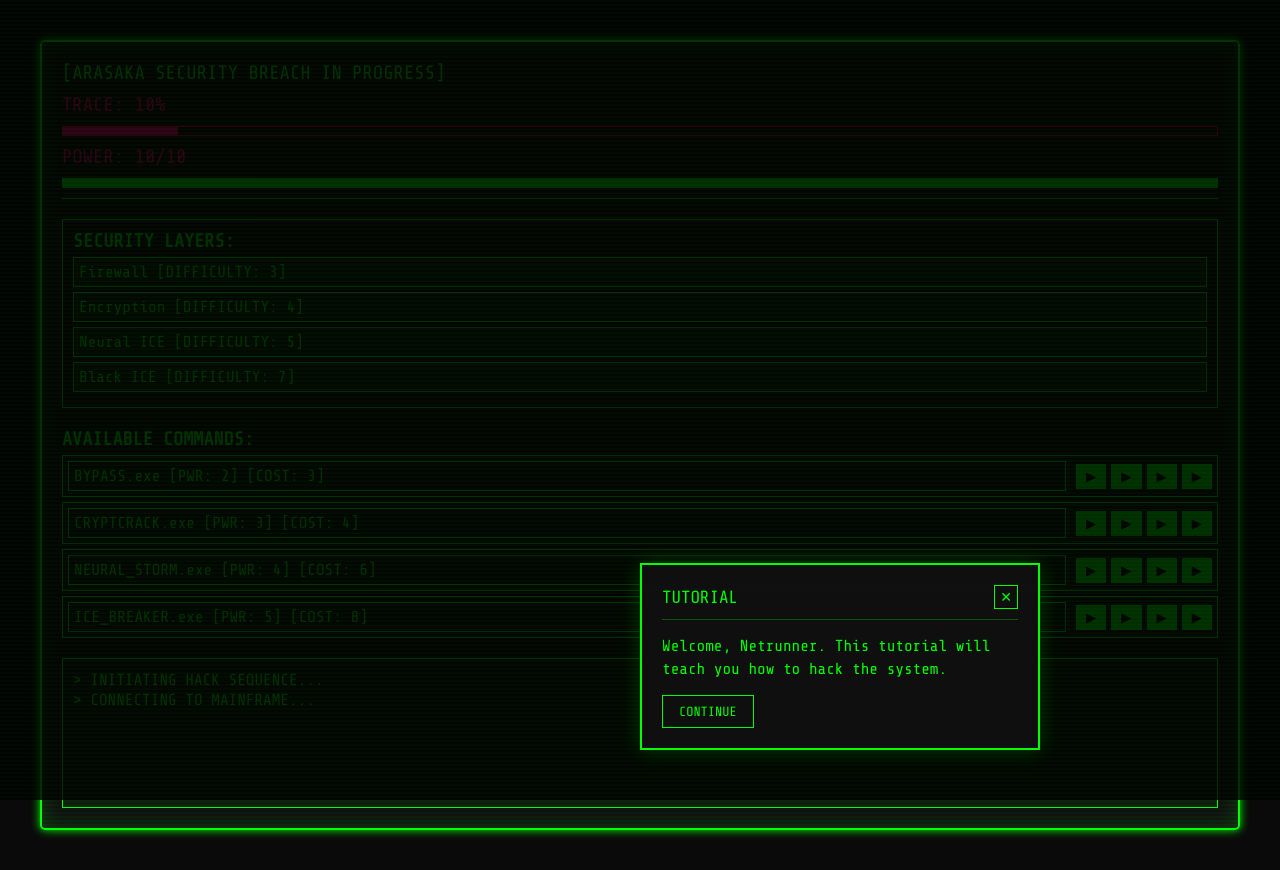
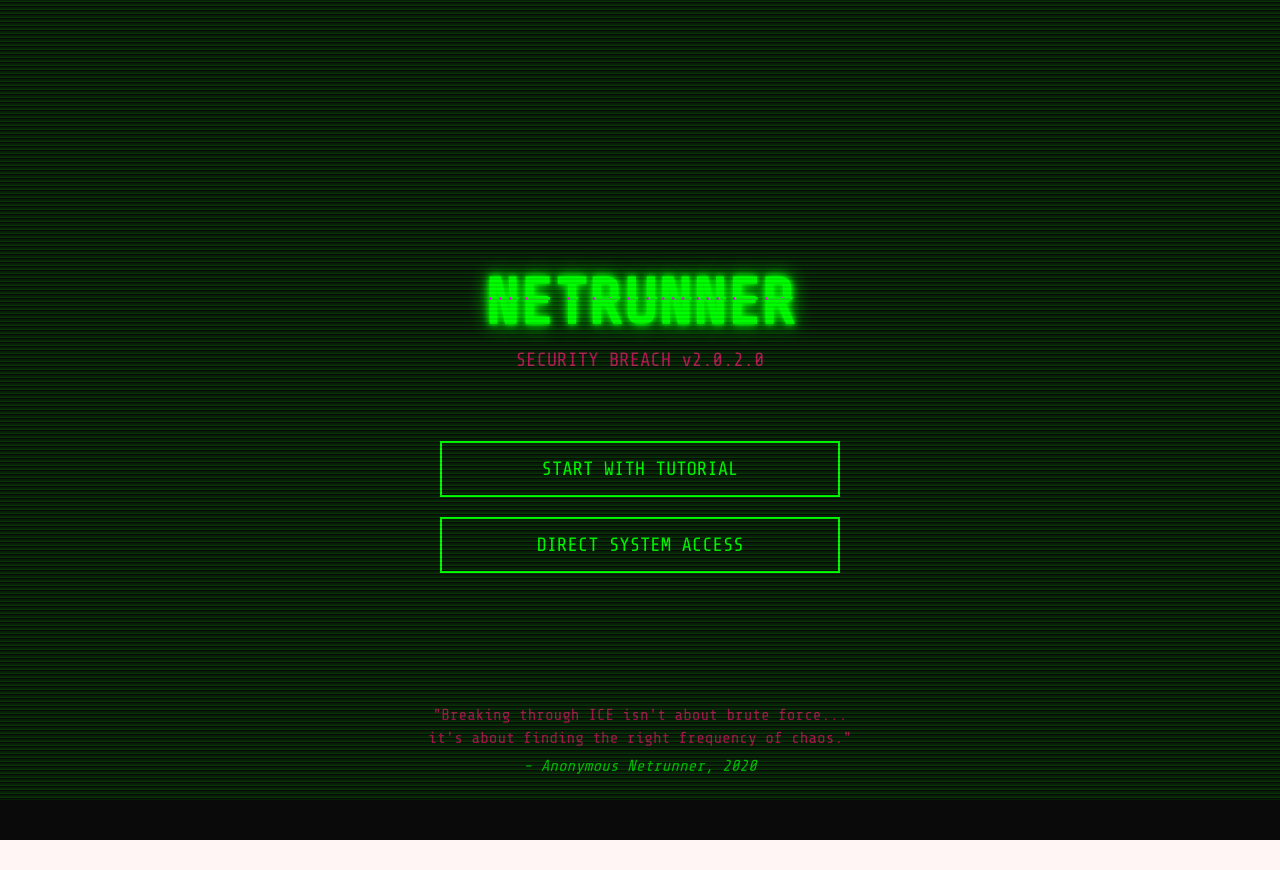
Before and after one commit to maddo/netrunner, a React (Create React App) app: page / in a window 1280 px wide. After the commit the page ends 840 px from the top, so only its background shows below. Built offline with nearby package versions, Linux system fonts and the light colour scheme.

Commit message:
Adds game start page

```diff
--- a/src/App.css
+++ b/src/App.css
@@ -651,3 +651,176 @@
 .tutorial-content:hover {
   box-shadow: 0 0 30px rgba(0, 255, 0, 0.3);
 }
+
+/* Add these new styles for the start screen */
+
+.start-screen {
+  min-height: 100vh;
+  display: flex;
+  flex-direction: column;
+  justify-content: center;
+  align-items: center;
+  background: var(--background-color);
+  padding: 20px;
+  position: relative;
+  gap: 50px;
+}
+
+.title-container {
+  text-align: center;
+  margin-bottom: 20px;
+}
+
+.game-title {
+  font-size: 4em;
+  color: var(--primary-color);
+  font-family: 'Share Tech Mono', monospace;
+  text-shadow:
+    0 0 5px var(--primary-color),
+    0 0 10px var(--primary-color),
+    0 0 20px var(--primary-color);
+  margin: 0;
+  position: relative;
+}
+
+.glitch-container {
+  position: relative;
+}
+
+.glitch {
+  position: relative;
+}
+
+.glitch::before,
+.glitch::after {
+  content: attr(data-text);
+  position: absolute;
+  top: 0;
+  left: 0;
+  width: 100%;
+  height: 100%;
+}
+
+.glitch::before {
+  left: 2px;
+  text-shadow: -2px 0 #ff00ff;
+  animation: glitch-1 2s infinite linear alternate-reverse;
+}
+
+.glitch::after {
+  left: -2px;
+  text-shadow: 2px 0 #00ffff;
+  animation: glitch-2 3s infinite linear alternate-reverse;
+}
+
+.subtitle {
+  color: var(--secondary-color);
+  font-family: 'Share Tech Mono', monospace;
+  font-size: 1.2em;
+  margin-top: 10px;
+  opacity: 0.8;
+}
+
+.menu-container {
+  display: flex;
+  flex-direction: column;
+  gap: 20px;
+  width: 100%;
+  max-width: 400px;
+}
+
+.start-button {
+  background: transparent;
+  border: 2px solid var(--primary-color);
+  color: var(--primary-color);
+  padding: 15px 30px;
+  font-family: 'Share Tech Mono', monospace;
+  font-size: 1.2em;
+  cursor: pointer;
+  position: relative;
+  overflow: hidden;
+  transition: all 0.3s ease;
+}
+
+.start-button:hover {
+  background: rgba(0, 255, 0, 0.1);
+  transform: scale(1.05);
+}
+
+.start-button:hover .button-glitch {
+  display: block;
+}
+
+.button-glitch {
+  display: none;
+  position: absolute;
+  top: 0;
+  left: 0;
+  width: 100%;
+  height: 100%;
+  background: linear-gradient(
+    120deg,
+    transparent,
+    rgba(0, 255, 0, 0.3),
+    transparent
+  );
+  animation: button-glitch 1s linear infinite;
+}
+
+.flavor-text {
+  color: var(--secondary-color);
+  font-family: 'Share Tech Mono', monospace;
+  text-align: center;
+  opacity: 0.7;
+  position: absolute;
+  bottom: 40px;
+}
+
+.flavor-text p {
+  margin: 5px 0;
+}
+
+.flavor-text .author {
+  color: var(--primary-color);
+  margin-top: 10px;
+  font-style: italic;
+}
+
+@keyframes glitch-1 {
+  0% { clip-path: inset(20% 0 30% 0); }
+  20% { clip-path: inset(60% 0 1% 0); }
+  40% { clip-path: inset(25% 0 58% 0); }
+  60% { clip-path: inset(91% 0 1% 0); }
+  80% { clip-path: inset(1% 0 98% 0); }
+  100% { clip-path: inset(40% 0 11% 0); }
+}
+
+@keyframes glitch-2 {
+  0% { clip-path: inset(30% 0 20% 0); }
+  20% { clip-path: inset(1% 0 60% 0); }
+  40% { clip-path: inset(58% 0 25% 0); }
+  60% { clip-path: inset(1% 0 91% 0); }
+  80% { clip-path: inset(98% 0 1% 0); }
+  100% { clip-path: inset(11% 0 40% 0); }
+}
+
+@keyframes button-glitch {
+  0% { transform: translateX(-100%); }
+  100% { transform: translateX(100%); }
+}
+
+/* Add responsive design */
+@media (max-width: 768px) {
+  .game-title {
+    font-size: 3em;
+  }
+
+  .menu-container {
+    padding: 0 20px;
+  }
+
+  .start-button {
+    font-size: 1em;
+    padding: 12px 24px;
+  }
+}
--- a/src/App.tsx
+++ b/src/App.tsx
@@ -24,6 +24,7 @@
 }
 
 function App() {
+  const [gameState, setGameState] = useState<'start' | 'tutorial' | 'playing'>('start');
   const [securityLayers, setSecurityLayers] = useState<SecurityLayer[]>([
     { name: "Firewall", difficulty: 3, broken: false },
     { name: "Encryption", difficulty: 4, broken: false },
@@ -259,47 +260,62 @@
     };
   }, [tutorialStep, showTutorial]);
 
+  const startTutorial = () => {
+    setGameState('tutorial');
+    setShowTutorial(true);
+    setTutorialStep(0);
+  };
+
+  const startGame = () => {
+    setGameState('playing');
+    setShowTutorial(false);
+    setTutorialComplete(true);
+  };
+
+  // Add start screen component
+  const StartScreen = () => (
+    <div className="start-screen">
+      <div className="title-container">
+        <div className="glitch-container">
+          <h1 className="game-title glitch" data-text="NETRUNNER">NETRUNNER</h1>
+        </div>
+        <div className="subtitle">SECURITY BREACH v2.0.2.0</div>
+      </div>
+
+      <div className="menu-container">
+        <button
+          className="start-button"
+          onClick={startTutorial}
+        >
+          <span className="button-text">START WITH TUTORIAL</span>
+          <span className="button-glitch"></span>
+        </button>
+
+        <button
+          className="start-button"
+          onClick={startGame}
+        >
+          <span className="button-text">DIRECT SYSTEM ACCESS</span>
+          <span className="button-glitch"></span>
+        </button>
+      </div>
+
+      <div className="flavor-text">
+        <p>"Breaking through ICE isn't about brute force...</p>
+        <p>it's about finding the right frequency of chaos."</p>
+        <p className="author">- Anonymous Netrunner, 2020</p>
+      </div>
+    </div>
+  );
+
   return (
     <div className="App">
       <div className="crt-overlay"></div>
       <div className="scan-lines"></div>
-      {showTutorial && (
-        <div className="tutorial-overlay">
-          <div className="tutorial-content">
-            <div className="tutorial-header">
-              <span className="tutorial-title">TUTORIAL</span>
-              <button
-                className="tutorial-quit-btn"
-                onClick={() => {
-                  setShowTutorial(false);
-                  setTutorialComplete(true);
-                }}
-                title="Skip Tutorial"
-              >
-                ✕
-              </button>
-            </div>
-            <div className="tutorial-message">
-              {tutorialSteps[tutorialStep].message}
-            </div>
-            {tutorialSteps[tutorialStep].requireClick && (
-              <button
-                className="tutorial-next-btn"
-                onClick={handleTutorialNext}
-              >
-                CONTINUE
-              </button>
-            )}
-          </div>
-          {tutorialSteps[tutorialStep].highlight && (
-            <div
-              ref={highlightRef}
-              className="tutorial-highlight"
-            ></div>
-          )}
-        </div>
-      )}
 
+      {gameState === 'start' ? (
+        <StartScreen />
+      ) : (
         <div className="terminal-window">
           <div className="terminal-header">
             <span className="blink">[ARASAKA SECURITY BREACH IN PROGRESS]</span>
@@ -400,6 +416,7 @@
             )}
           </div>
         </div>
+      )}
     </div>
   );
 }
```
Lines whose indentation alone changed are shown as unchanged.
